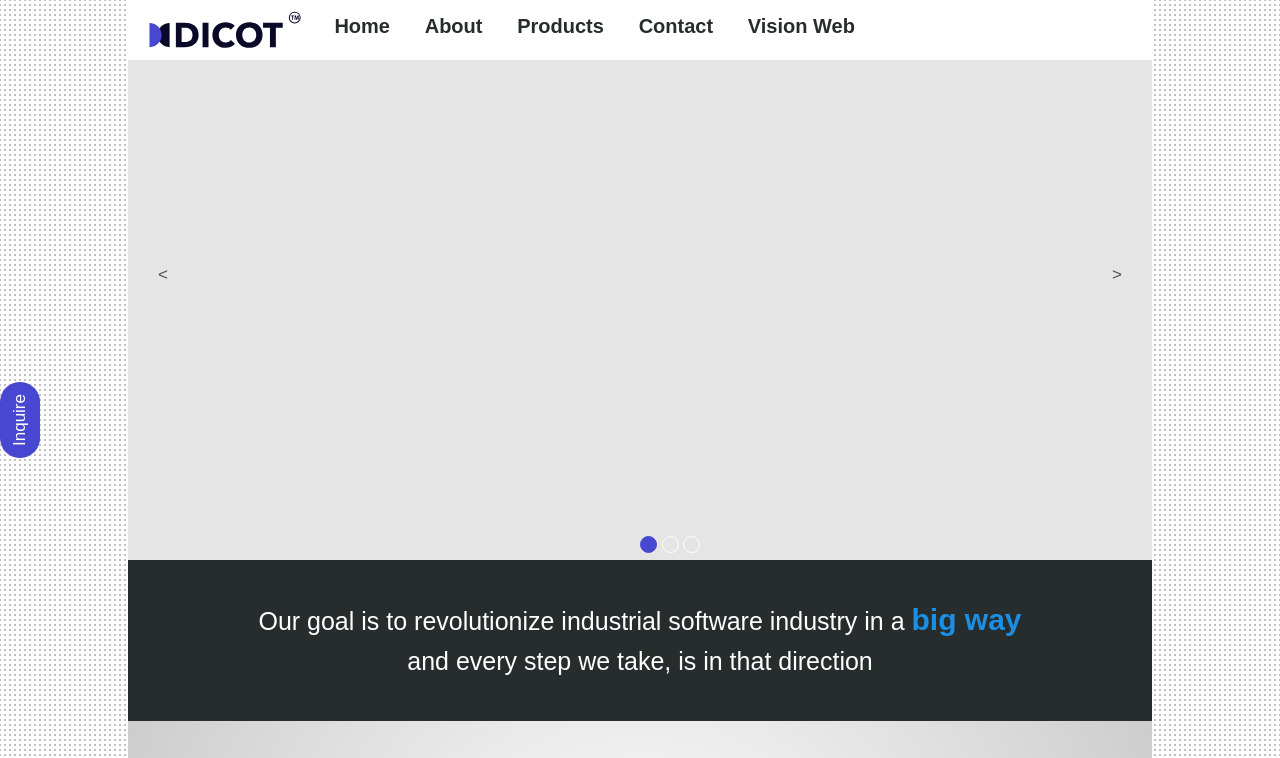
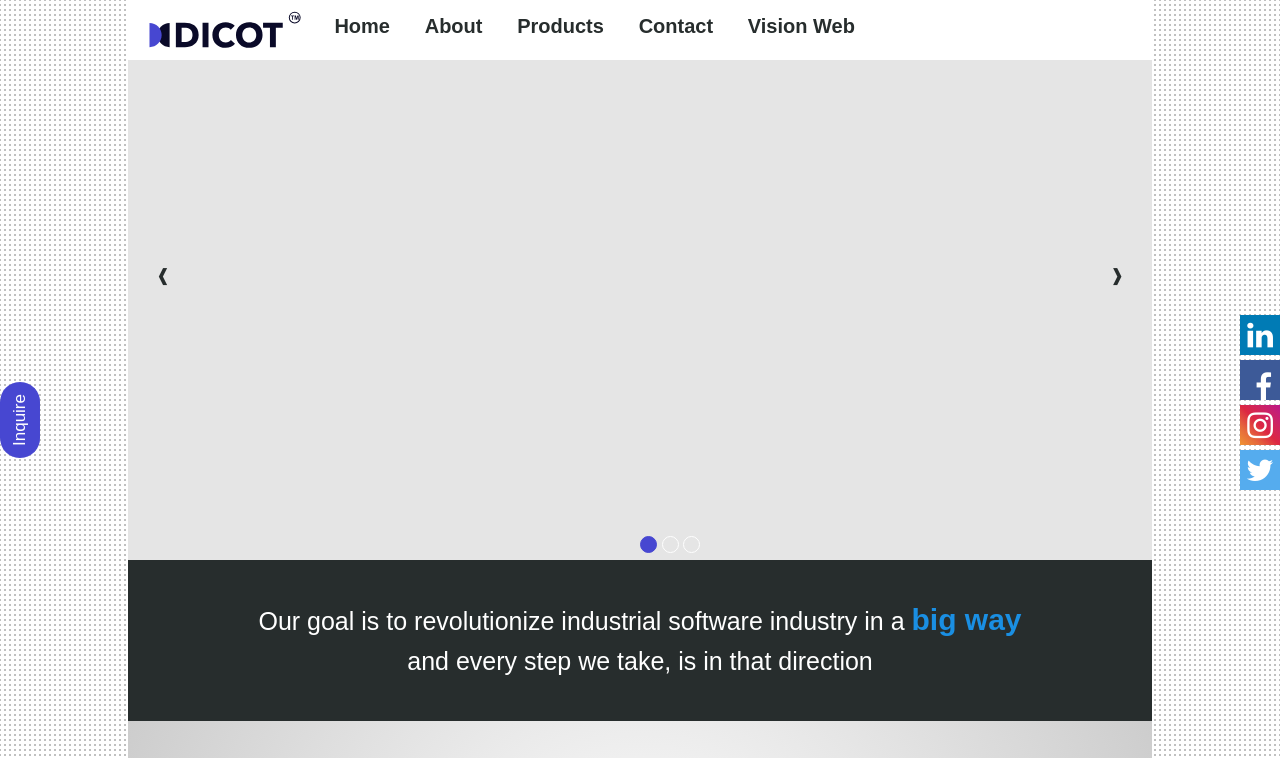
Before and after one commit to Dicot-India/Website, a plain HTML site: page home.html in a window 1280 px wide. Shown: the top 758 px of the page. Drawn offline with Linux system fonts and the light colour scheme; a web font is replaced by a local one.

Commit message:
social icons

```diff
--- a/CSS/home.css
+++ b/CSS/home.css
@@ -96,23 +96,23 @@ body {
     width: 50px;
     height: 35px;
     cursor: pointer;
-    opacity: 80%;
     text-align: center;
     padding-top: 15px;
     border-radius: 30px;
-    color: #272D2D;
     position: absolute;
     transition: all 0.7s;
 }
 
 .left-btn:hover {
     background-color: #4747D1;
-    color: #FFFFFF;
+    box-shadow: 0px 0px 3px #272D2D;
+    color: white;
 }
 
 .right-btn:hover {
     background-color: #272D2D;
-    color: #FFFFFF;
+    box-shadow: 0px 0px 3px #272D2D;
+    color: white;
 }
 
 .left-btn {
@@ -367,7 +367,8 @@ body {
 }
 
 .inquire:hover {
-    box-shadow: 3px 0px 2px #272D2D;
+    box-shadow: 0px 0px 5px #272D2D;
+    transition: all 0.3s linear;
 }
 
 .loader {
@@ -406,14 +407,69 @@ body {
     -webkit-filter: blur(8px) grayscale(7%);
 }
 
-/* .brlur-2 {
-    width: 100%;
-    height: 100vh;
-    /* background: url("../Images/dotted.png") repeat;
-    opacity: 0.1;
+.social-right {
+    top: 50vh;
     position: fixed;
-    top: 0;
-    left: 0;
-    filter: blur(8px) grayscale(7%);
-    -webkit-filter: blur(8px) grayscale(7%);
-} */
+    right: 0;
+    transform: translate(0, -50%);
+}
+
+.hanging-social {
+    height: 40px;
+    width: 40px;
+    margin-top: 5px;
+    cursor: pointer;
+    transition: all 0.7s;
+}
+
+.hanging-social:hover {
+    box-shadow: 0px 0px 5px #272D2D;
+}
+
+.linkedin-icon {
+    background-color: #007bb5;
+    text-align: center;
+}
+
+.fa-linkedin {
+    font-size: 30px !important;
+    color: white;
+    margin-top: 5px;
+}
+
+.facebook-icon {
+    background-color: #3d5a98;
+}
+
+.fa-facebook {
+    font-size: 30px !important;
+    color: white;
+    margin-top: 12px;
+    margin-left: 15px;
+}
+
+.instagram-icon {
+    background: #f09433;
+    background: -moz-linear-gradient(45deg, #f09433 0%, #e6683c 25%, #dc2743 50%, #cc2366 75%, #bc1888 100%);
+    background: -webkit-linear-gradient(45deg, #f09433 0%,#e6683c 25%,#dc2743 50%,#cc2366 75%,#bc1888 100%);
+    background: linear-gradient(45deg, #f09433 0%,#e6683c 25%,#dc2743 50%,#cc2366 75%,#bc1888 100%);
+    filter: progid:DXImageTransform.Microsoft.gradient( startColorstr='#f09433', endColorstr='#bc1888',GradientType=1 );
+    text-align: center;
+}
+
+.fa-instagram {
+    font-size: 30px !important;
+    color: white;
+    margin-top: 5px;
+}
+
+.twitter-icon {
+    background-color: #55acee;
+    text-align: center;
+}
+
+.fa-twitter {
+    font-size: 30px !important;
+    color: white;
+    margin-top: 5px;
+}
--- a/home.html
+++ b/home.html
@@ -12,6 +12,7 @@
         <link rel="stylesheet" href="./CSS/home.css">
         <link rel="icon" href="./Images/logo_2_dicot_D.png">
         <script rel="text/javascript" src="./JS/home.js"></script>
+        <link rel="stylesheet" href="https://cdnjs.cloudflare.com/ajax/libs/font-awesome/4.7.0/css/font-awesome.min.css">
 
     </head>
     <body>
@@ -45,10 +46,10 @@
 
                 </div>
                 <div class="left-btn ss-btn">
-                    <
+                    &#10096;
                 </div>
                 <div class="right-btn ss-btn">
-                    >
+                    &#10097;
                 </div>
                 <div class="dots">
                     <div class="dot filled"></div>
@@ -127,6 +128,21 @@
         <div class="inquire">
             Inquire
         </div>
+
+        <div class="social-right">
+            <div class="linkedin-icon hanging-social">
+                <i class="fa fa-linkedin"></i>
+            </div>
+            <div class="facebook-icon hanging-social">
+                <i class="fa fa-facebook"></i>
+            </div>
+            <div class="instagram-icon hanging-social">
+                <i class="fa fa-instagram"></i>
+            </div>
+            <div class="twitter-icon hanging-social">
+                <i class="fa fa-twitter"></i>
+            </div>
+        </div>
         <!-- <div class="brlur"></div>
         <div class="brlur-2"></div>
         <div class="loader"></div>  -->
```
